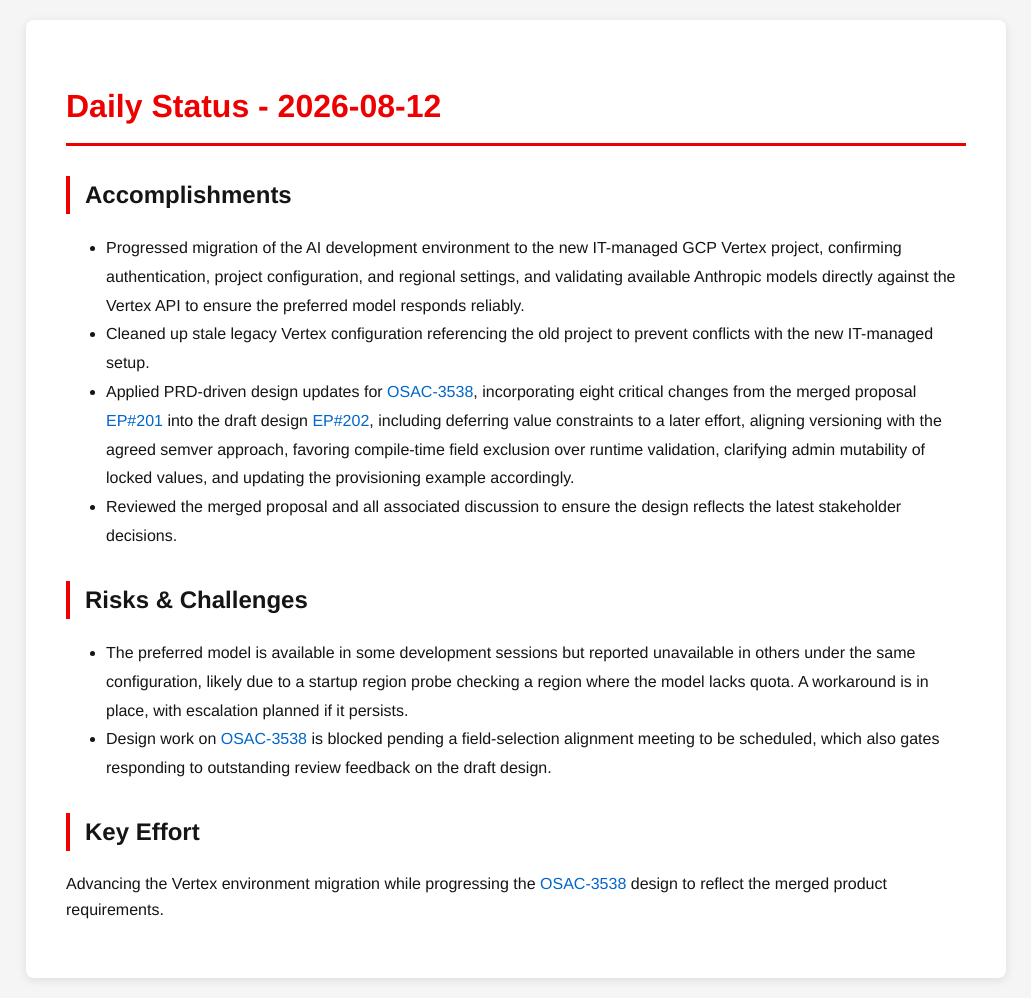
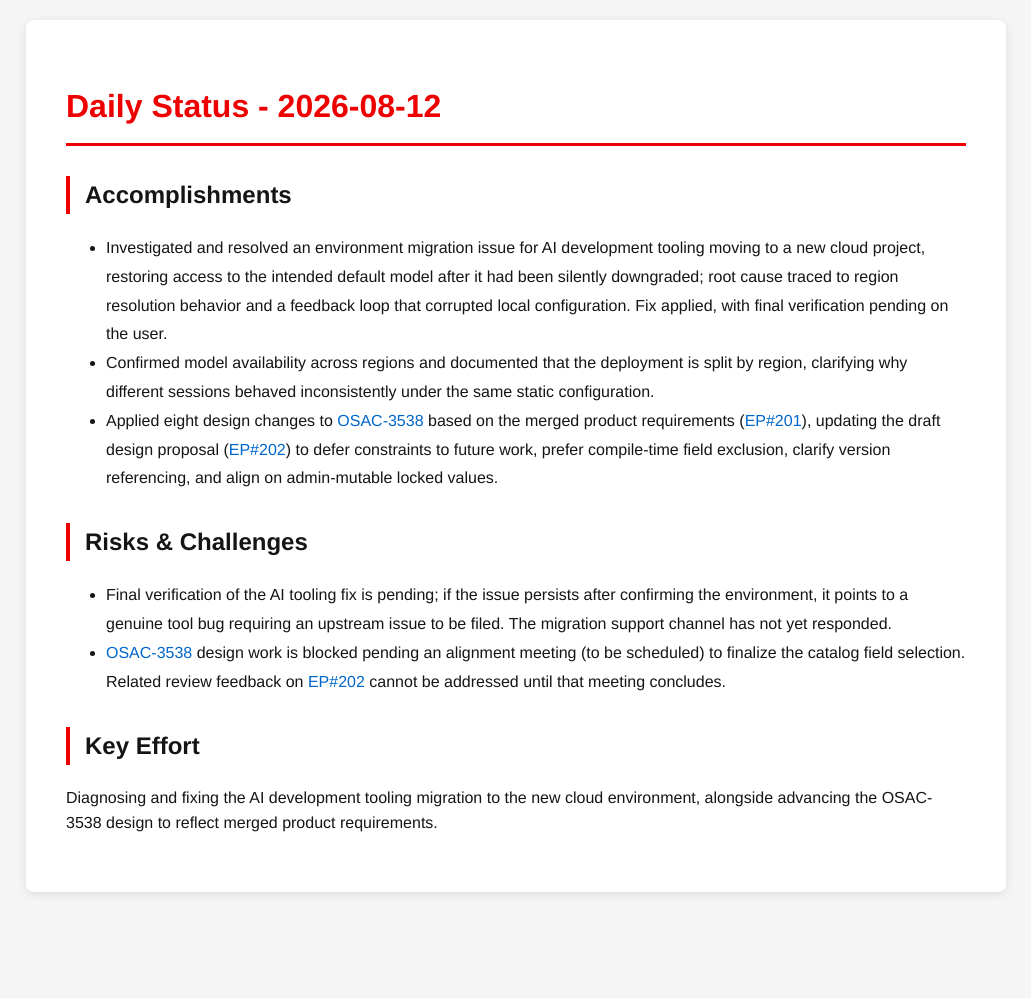
Before and after one commit to tzvatot/daily-status, a Jekyll site: the page built from 2026-08-12.md, in a window 1280 px wide. Shown: the whole page, without its empty margins (124-1155 px from the left). Built offline with Jekyll 4.4.1, drawn with Linux system fonts in a browser that asks for light colours; after the commit the page ends 912 px from its top, so only the background shows below that.

Commit message:
Daily status update - 2026-08-12

```diff
--- a/2026-08-12.md
+++ b/2026-08-12.md
@@ -7,14 +7,13 @@ date: 2026-08-12
 # Daily Status - 2026-08-12
 
 ## Accomplishments
-- Progressed migration of the AI development environment to the new IT-managed GCP Vertex project, confirming authentication, project configuration, and regional settings, and validating available Anthropic models directly against the Vertex API to ensure the preferred model responds reliably.
-- Cleaned up stale legacy Vertex configuration referencing the old project to prevent conflicts with the new IT-managed setup.
-- Applied PRD-driven design updates for [OSAC-3538](https://redhat.atlassian.net/browse/OSAC-3538), incorporating eight critical changes from the merged proposal [EP#201](https://github.com/osac-project/enhancement-proposals/pull/201) into the draft design [EP#202](https://github.com/osac-project/enhancement-proposals/pull/202), including deferring value constraints to a later effort, aligning versioning with the agreed semver approach, favoring compile-time field exclusion over runtime validation, clarifying admin mutability of locked values, and updating the provisioning example accordingly.
-- Reviewed the merged proposal and all associated discussion to ensure the design reflects the latest stakeholder decisions.
+- Investigated and resolved an environment migration issue for AI development tooling moving to a new cloud project, restoring access to the intended default model after it had been silently downgraded; root cause traced to region resolution behavior and a feedback loop that corrupted local configuration. Fix applied, with final verification pending on the user.
+- Confirmed model availability across regions and documented that the deployment is split by region, clarifying why different sessions behaved inconsistently under the same static configuration.
+- Applied eight design changes to [OSAC-3538](https://issues.redhat.com/browse/OSAC-3538) based on the merged product requirements ([EP#201](https://github.com/osac-project/enhancement-proposals/pull/201)), updating the draft design proposal ([EP#202](https://github.com/osac-project/enhancement-proposals/pull/202)) to defer constraints to future work, prefer compile-time field exclusion, clarify version referencing, and align on admin-mutable locked values.
 
 ## Risks & Challenges
-- The preferred model is available in some development sessions but reported unavailable in others under the same configuration, likely due to a startup region probe checking a region where the model lacks quota. A workaround is in place, with escalation planned if it persists.
-- Design work on [OSAC-3538](https://redhat.atlassian.net/browse/OSAC-3538) is blocked pending a field-selection alignment meeting to be scheduled, which also gates responding to outstanding review feedback on the draft design.
+- Final verification of the AI tooling fix is pending; if the issue persists after confirming the environment, it points to a genuine tool bug requiring an upstream issue to be filed. The migration support channel has not yet responded.
+- [OSAC-3538](https://issues.redhat.com/browse/OSAC-3538) design work is blocked pending an alignment meeting (to be scheduled) to finalize the catalog field selection. Related review feedback on [EP#202](https://github.com/osac-project/enhancement-proposals/pull/202) cannot be addressed until that meeting concludes.
 
 ## Key Effort
-Advancing the Vertex environment migration while progressing the [OSAC-3538](https://redhat.atlassian.net/browse/OSAC-3538) design to reflect the merged product requirements.
+Diagnosing and fixing the AI development tooling migration to the new cloud environment, alongside advancing the OSAC-3538 design to reflect merged product requirements.
```
